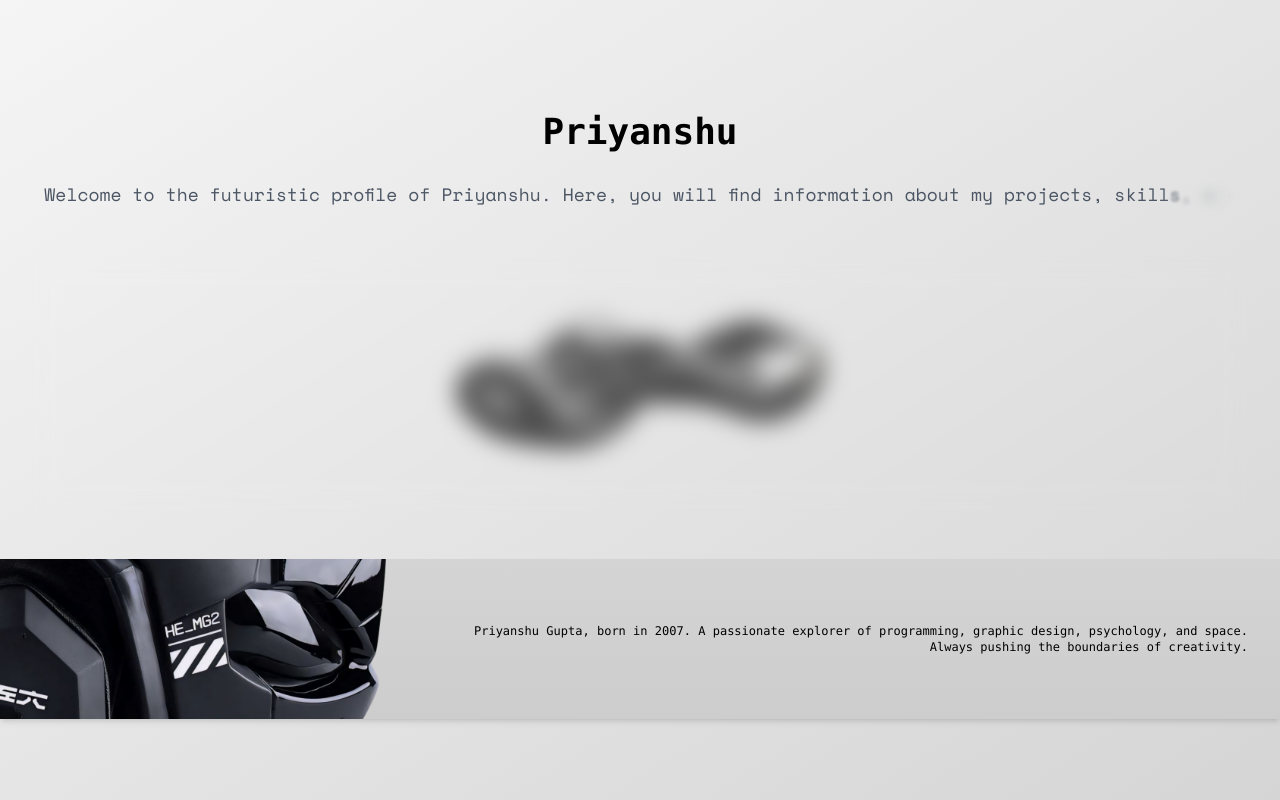
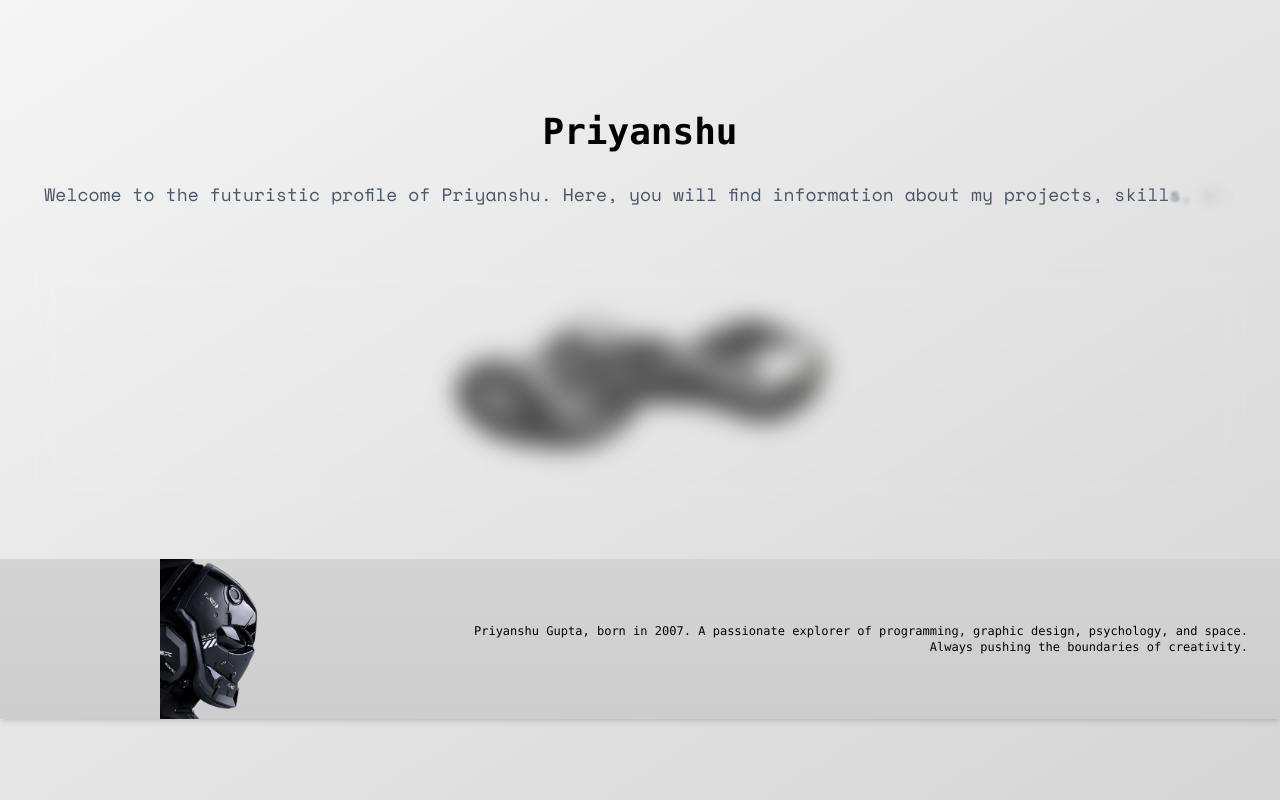
Before and after one commit to Priyansxu/Website, a Next.js app: page / in a window 1280 px wide. Built offline with nearby package versions, Linux system fonts and the light colour scheme.

Commit message:
Update index.js

```diff
--- a/pages/index.js
+++ b/pages/index.js
@@ -122,12 +122,12 @@ export default function Page() {
               <Image
                 src={Helmet}
                 alt="Helmet"
-                className="object-contain object-cover h-full w-full blur-xs"
+                className="object-contain h-full w-full blur-xs"
               />
             </motion.div>
             <div className="flex-grow pr-4 text-black text-xs flex items-center justify-center text-right">
               <motion.p
-                className="my-2 py-4 mx-4"
+                className="py-4 mx-4"
                 initial="hidden"
                 animate={isInView ? "visible" : "hidden"}
                 variants={letterVariantsSecondSection}
```
